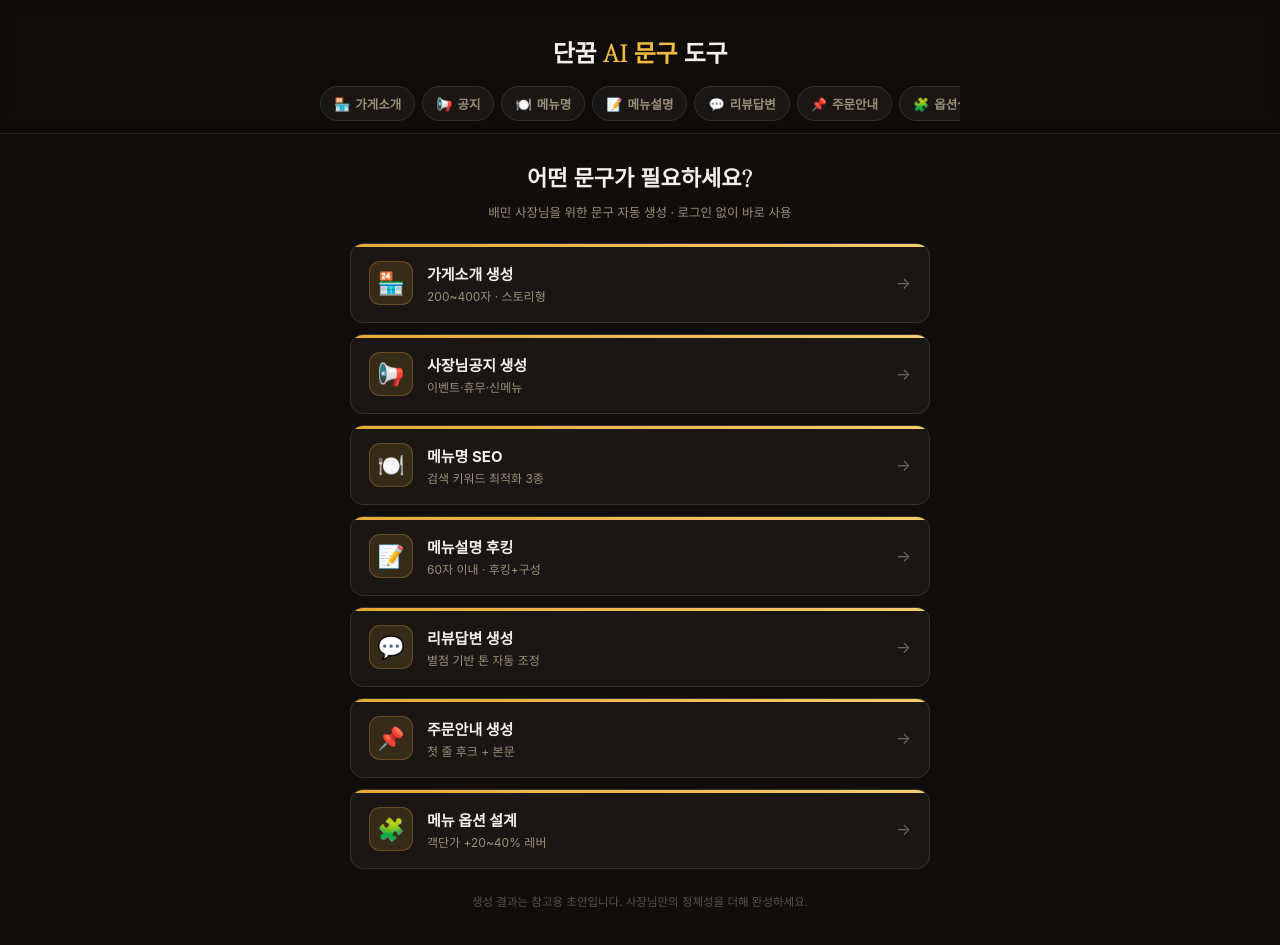
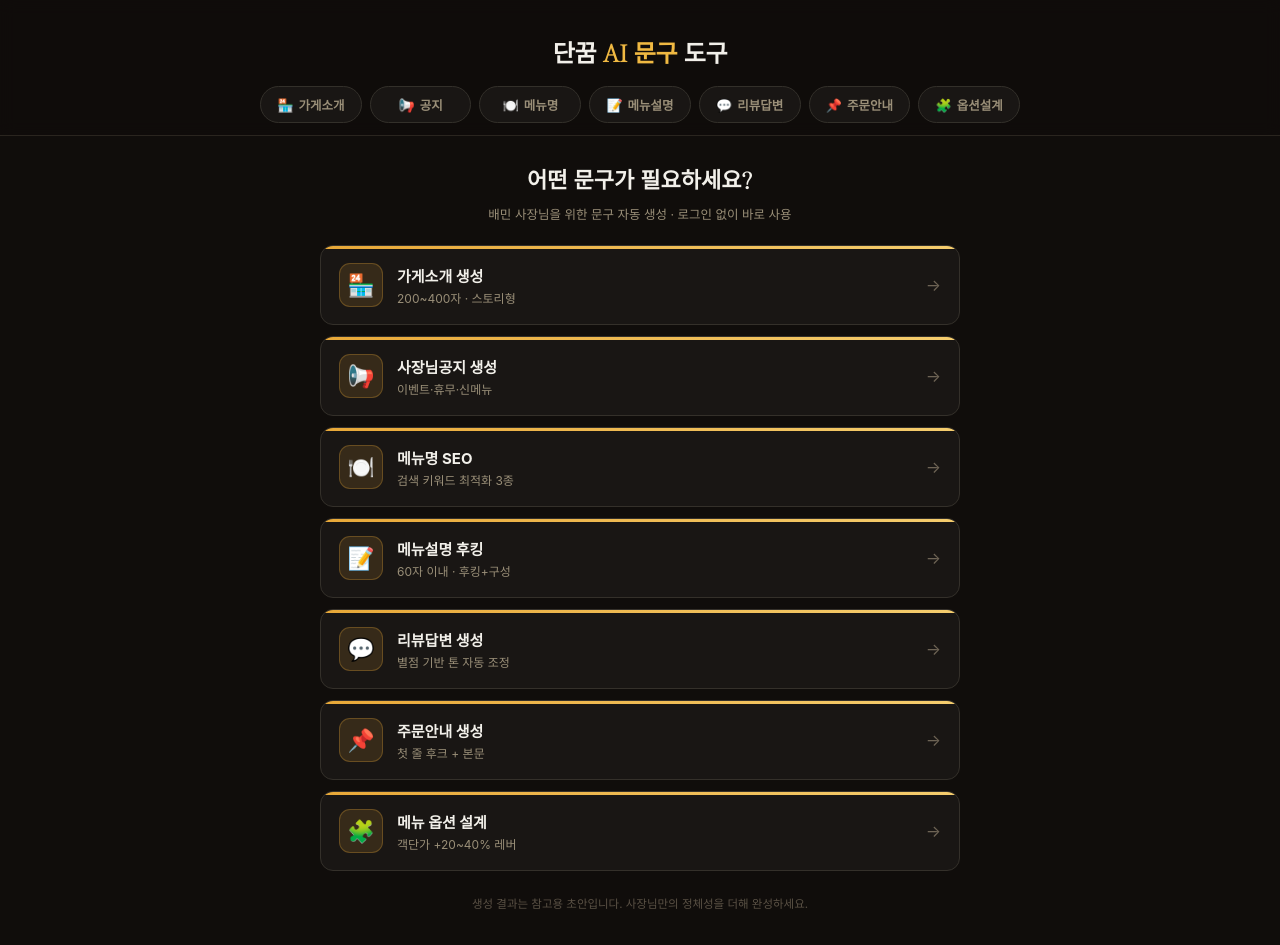
Before and after one commit to sfmaster-dot/dgm-ai-tool, a React (Vite) app: page / in a window 1280 px wide. Built offline with nearby package versions, Linux system fonts and the light colour scheme.

Commit message:
style: 탭바 한 줄 균등 배치 + 폭 확대

```diff
--- a/src/App.jsx
+++ b/src/App.jsx
@@ -122,19 +122,20 @@ const s = {
     padding:'34px 16px 0',
   },
   brand: {
-    display:'block', margin:'0 auto', maxWidth:'640px', width:'100%',
+    display:'block', margin:'0 auto', maxWidth:'760px', width:'100%',
     background:'none', border:'none', cursor:'pointer', textAlign:'center',
     fontFamily:SERIF, fontSize:'24px', fontWeight:800, color:'#f2f0ea', letterSpacing:'-.01em',
     padding:0, transition:'opacity .15s',
   },
-  tabBarWrap: { maxWidth:'640px', margin:'16px auto 0', overflow:'hidden' },
+  tabBarWrap: { maxWidth:'760px', margin:'16px auto 0', overflow:'hidden' },
   tabBar: {
-    display:'flex', gap:'7px', overflowX:'auto', paddingBottom:'12px',
+    display:'flex', gap:'8px', overflowX:'auto', paddingBottom:'12px',
     scrollbarWidth:'none', msOverflowStyle:'none',
   },
   tab: {
-    flexShrink:0, display:'inline-flex', alignItems:'center', gap:'5px',
-    padding:'7px 13px', borderRadius:'999px', whiteSpace:'nowrap',
+    flex:'1 1 0', minWidth:'max-content',
+    display:'inline-flex', alignItems:'center', justifyContent:'center', gap:'5px',
+    padding:'8px 12px', borderRadius:'999px', whiteSpace:'nowrap',
     background:'#191614', border:'1px solid #33302a', color:'#9a8f78',
     fontSize:'12.5px', fontWeight:600, cursor:'pointer', fontFamily:'inherit',
     transition:'all .15s',
@@ -145,11 +146,11 @@ const s = {
   },
 
   body: { padding:'26px 16px 32px' },
-  hero: { maxWidth:'580px', margin:'0 auto 22px', textAlign:'center' },
+  hero: { maxWidth:'640px', margin:'0 auto 22px', textAlign:'center' },
   heroTitle: { fontFamily:SERIF, fontSize:'22px', fontWeight:800, color:'#f2f0ea' },
   heroSub: { fontSize:'12.5px', color:'#9a8f78', marginTop:'9px' },
 
-  grid: { maxWidth:'580px', margin:'0 auto', display:'flex', flexDirection:'column', gap:'11px' },
+  grid: { maxWidth:'640px', margin:'0 auto', display:'flex', flexDirection:'column', gap:'11px' },
   card: {
     position:'relative', display:'flex', alignItems:'center', gap:'14px', width:'100%', textAlign:'left',
     background:'#191614', border:'1px solid #34302a', borderRadius:'13px',
@@ -169,5 +170,5 @@ const s = {
   cardName: { fontSize:'15px', fontWeight:700, color:'#f2f0ea' },
   cardDesc: { fontSize:'12px', color:'#9a8f78' },
   cardArrow: { fontSize:'16px', color:'#6e6455', flexShrink:0, transition:'all .18s' },
-  foot: { maxWidth:'580px', margin:'24px auto 0', textAlign:'center', fontSize:'11.5px', color:'#5a5145', lineHeight:1.6 },
+  foot: { maxWidth:'640px', margin:'24px auto 0', textAlign:'center', fontSize:'11.5px', color:'#5a5145', lineHeight:1.6 },
 };
--- a/src/components/AiForm.jsx
+++ b/src/components/AiForm.jsx
@@ -283,7 +283,7 @@ function SelectField({ label, value, onChange, options }) {
 }
 
 const s = {
-  page: { maxWidth:'580px', margin:'0 auto', padding:'28px 16px 32px' },
+  page: { maxWidth:'640px', margin:'0 auto', padding:'28px 16px 32px' },
   head: { padding:'0 4px 16px', borderBottom:'1px solid #2a251f', marginBottom:'18px' },
   title: { fontFamily:"'Nanum Myeongjo', serif", fontSize:'20px', fontWeight:800, color:'#f2f0ea' },
   sub: { fontSize:'12px', color:'#9a8f78', marginTop:'6px' },
```
